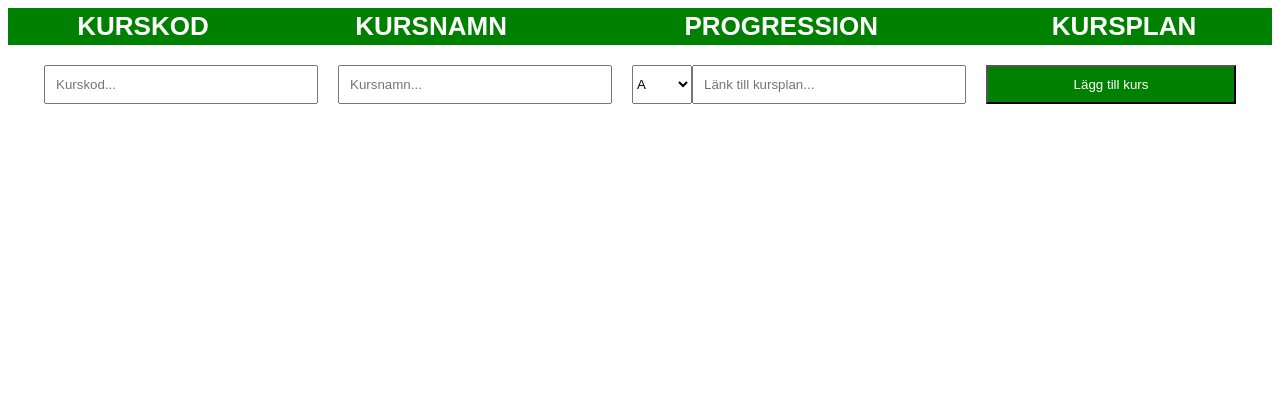
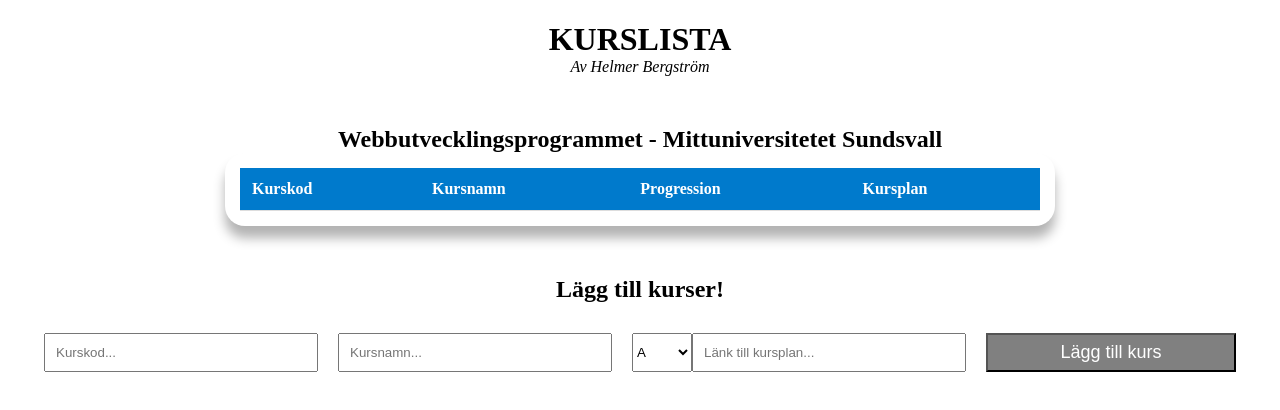
Before and after one commit to HelmerBergstrom/moment-1-typescript, a website built with Vite: page index.html in a window 1280 px wide. Built offline with nearby package versions, Linux system fonts and the light colour scheme; no server answers.

Commit message:
Fixar funktion för att visa kurserna. Stilar om hela hemsidan.

```diff
--- a/index.html
+++ b/index.html
@@ -8,7 +8,11 @@
   </head>
   <body>
     <main>
+      <h1> KURSLISTA </h1>
+        <p> Av Helmer Bergström </p>
 
+
+        <h2> Webbutvecklingsprogrammet - Mittuniversitetet Sundsvall </h2>
       <div id="coursesDiv">
           <table>
             <thead>
@@ -17,12 +21,12 @@
               <th> Progression </th>
               <th> Kursplan </th>
             </thead>
-            <tbody id="courses">
+            <tbody id="courses"> </tbody>
 
-            </tbody>
           </table>
       </div>
 
+      <h2> Lägg till kurser! </h2>
       <form id="addCourseForm">
           <input type="text" id="courseCode" placeholder="Kurskod..." required/>
           <input type="text" id="courseName" placeholder="Kursnamn..." required />
--- a/src/main.ts
+++ b/src/main.ts
@@ -40,9 +40,21 @@ async function fetchCourses(): Promise<CourseInfo[]> {
 };
 
 function displayCourses(courses: CourseInfo[]) {
+    const coursesEl = document.getElementById("courses");
 
+    if(!coursesEl) return;
 
+    coursesEl.innerHTML = "";
 
+    courses.forEach(course => {
+        const row = document.createElement("tr");
 
-
+        row.innerHTML = `
+            <td> ${course.code} </td>
+            <td> ${course.coursename} </td>
+            <td id="progressionId"> ${course.progression} </td>
+            <td><a href=${course.syllabus}> Länk till kursplan </td>
+        `
+        coursesEl.appendChild(row);
+    })
 }
--- a/src/style.css
+++ b/src/style.css
@@ -1,31 +1,66 @@
-main {
-    font-family: Arial, Helvetica, sans-serif;
+h1 {
+    text-align: center;
+    margin-bottom: 0px;
 }
+p {
+    text-align: center;
+    margin-top: 0px;
+    font-style: italic;
+}
+h2 {
+    text-align: center;
+    margin-top: 50px;
+    margin-bottom: 0px;
+}
+
+#coursesDiv {
+    max-width: 800px;
+    margin: 0 auto;
+    background-color: white;
+    padding: 15px;
+    border-radius: 20px;
+    box-shadow: 0px 12px 12px rgba(0, 0, 0, 0.3);
+}
+
 table {
-    background-color: green;
+    width: 100%;
+    border-collapse: collapse;
+    text-align: left;
+}
+
+thead th {
+    background-color: #007acc;
     color: white;
+    font-weight: bold;
 }
-th {
-    font-size: 26px;
-    text-transform: uppercase;
+
+td, th {
+    padding: 12px;
+    border-bottom: 1px solid #ddd;
 }
-#coursesDiv {
-    display: flex;
-    flex-direction: column;
-    justify-content: center;
+
+tbody tr:nth-child(even) {
+    background-color: #f9f9f9;
 }
-#courses {
-    text-align: center;
+
+tbody tr:hover {
+    background-color: #eef6ff;
 }
-#courses td {
-    border: 1px solid;
-    padding: 15px;
+
+td a {
+    color: #007bcd;
+    text-decoration: none;
+}
+
+td a:hover {
+   text-decoration: underline;
 }
 
 #addCourseForm {
     display: flex;
     justify-content: center;
     margin: 10px auto;
+    margin-top: 20px;
     padding: 10px;
 }
 #addCourseForm input {
@@ -34,8 +69,9 @@ th {
     margin-right: 20px;
 }
 #addCourseForm button {
-    background-color: green;
+    background-color: grey;
     color: white;
+    font-size: 18px;
     width: 250px;
 }
 #progression {
```
